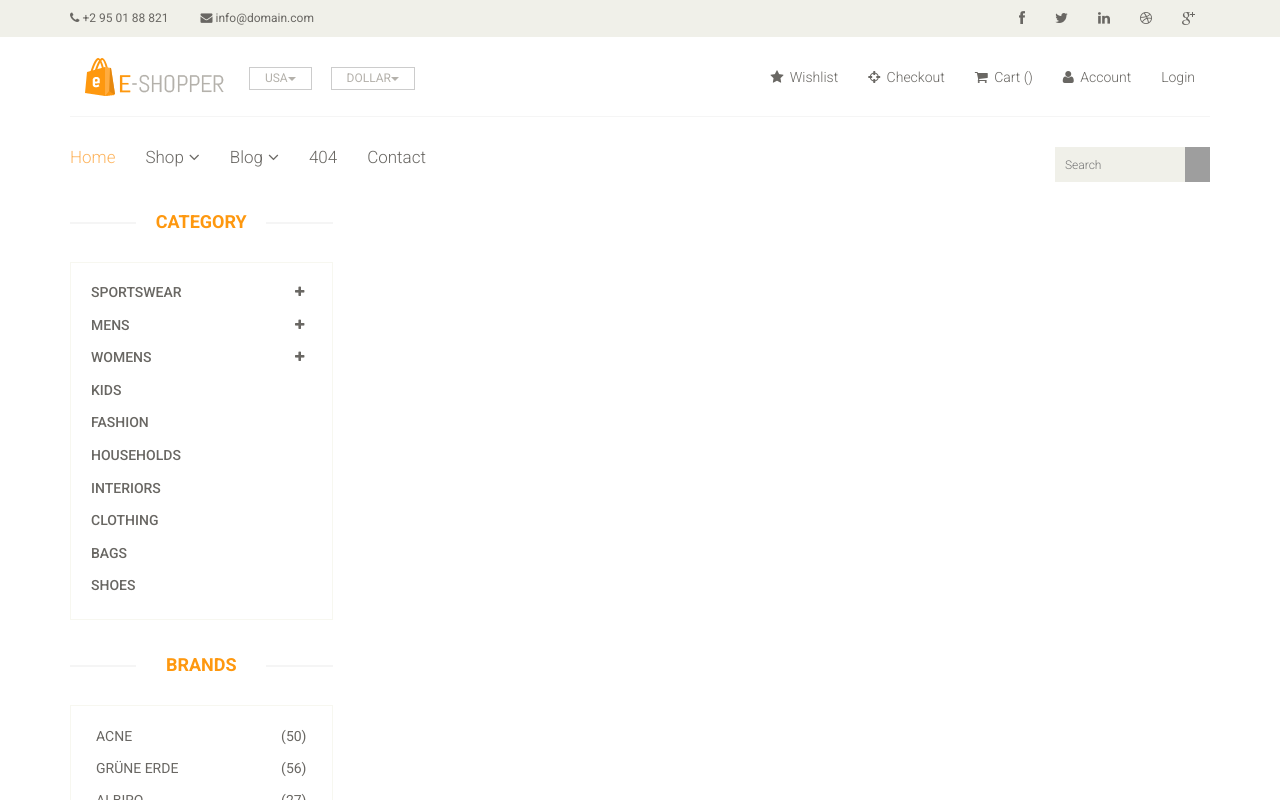
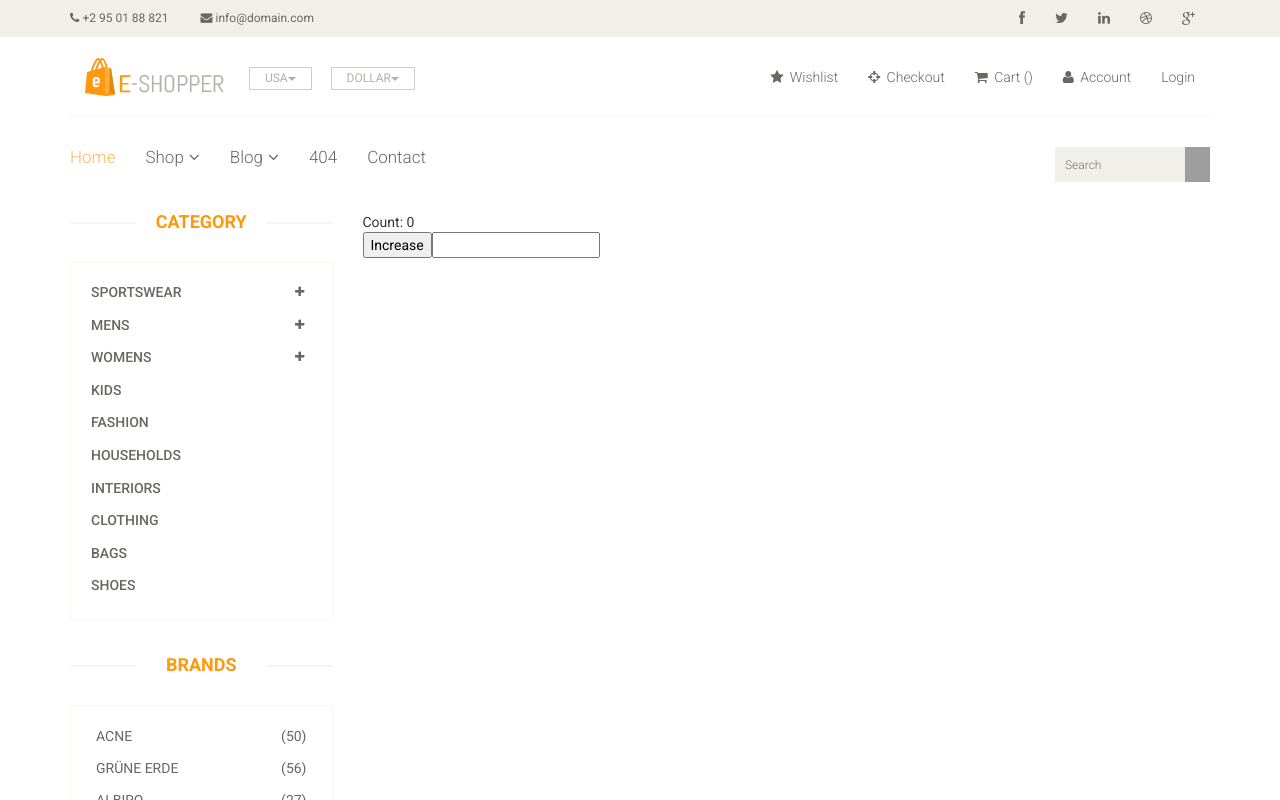
Before and after one commit to thanminhhy/my-react-app, a React (Vite) app: page /memo_test in a window 1280 px wide. Shown: the top 800 px of the page. Built offline with nearby package versions, Linux system fonts and the light colour scheme; grey boxes are pictures that could not be loaded.

Commit message:
Performance optimization with memo

```diff
--- /dev/null
+++ b/src/components/hooks/memo.jsx
@@ -0,0 +1,22 @@
+import React, { memo, useState } from "react";
+
+const Child = memo(({ count }) => {
+  console.log("Child rendered");
+  return <div>Count: {count}</div>;
+});
+function Memo() {
+  const [count, setCount] = useState(0);
+  const [text, setText] = useState("");
+
+  return (
+    <div>
+      {/* use memo for Child component, it won't be re-rendered when the Memo component re-render
+      Child only re-render when props inside its component change */}
+      <Child count={count} />
+      <button onClick={() => setCount(count + 1)}>Increase</button>
+      <input value={text} onChange={(e) => setText(e.target.value)} />
+    </div>
+  );
+}
+
+export default Memo;
--- a/src/main.jsx
+++ b/src/main.jsx
@@ -28,6 +28,7 @@ import Demo from "./components/bai18-axios/Demo.jsx";
 import PostDemo from "./components/bai18-axios/PostDemo.jsx";
 import DeleteDemo from "./components/bai18-axios/baseUrl/DeleteDemo.jsx";
 import { UserProvider } from "./context/UserContext.jsx";
+import Memo from "./components/hooks/memo.jsx";
 
 const arr = ["iphone 1", "iphone 2", "iphone 3", "iphone 4"];
 const obj = {
@@ -62,6 +63,7 @@ createRoot(document.getElementById("root")).render(
             />
             <Route path="bai18_post_axios" element={<PostDemo />} />
             <Route path="bai18_delete_axios" element={<DeleteDemo />} />
+            <Route path="memo_test" element={<Memo />} />
           </Routes>
         </App>
       </UserProvider>
```
